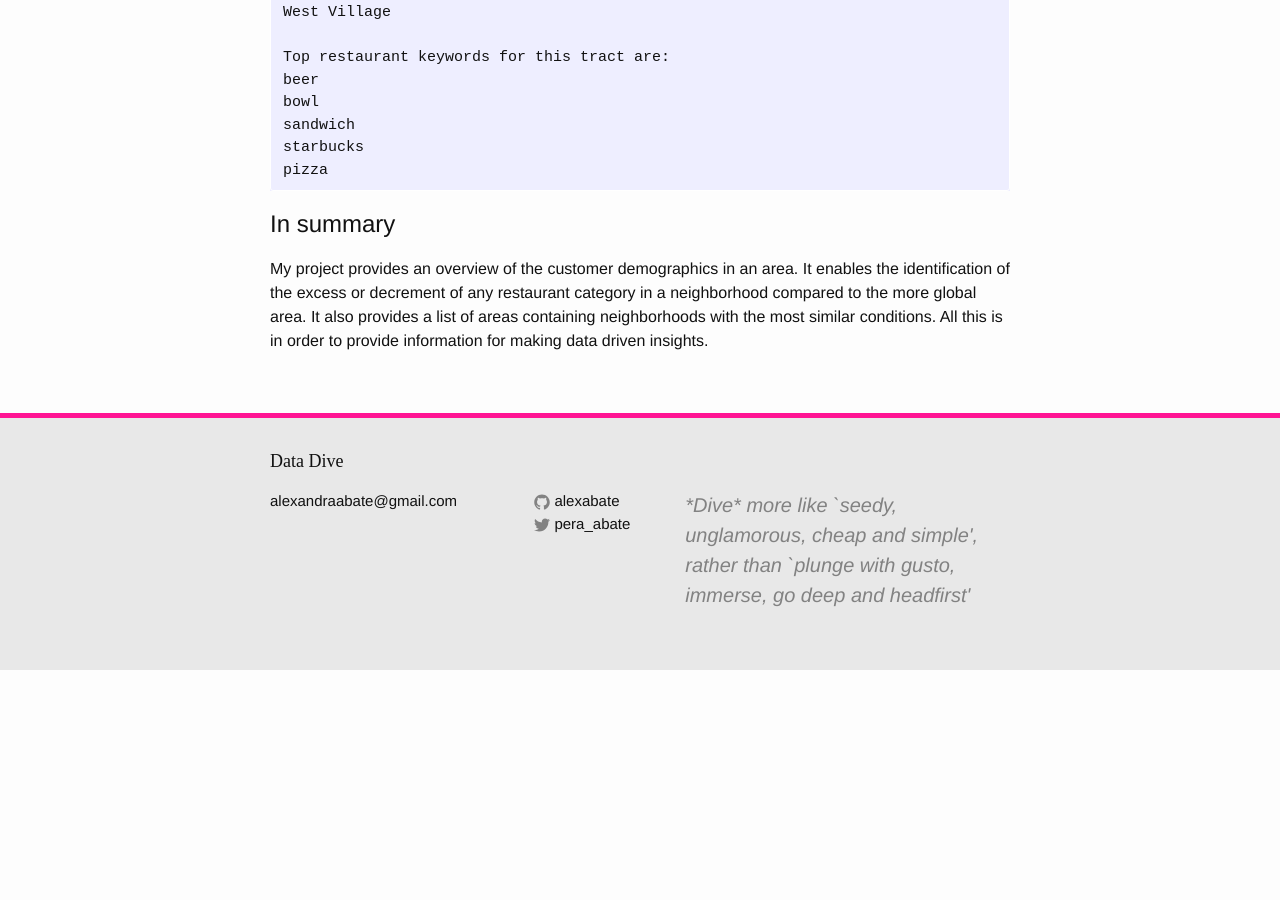
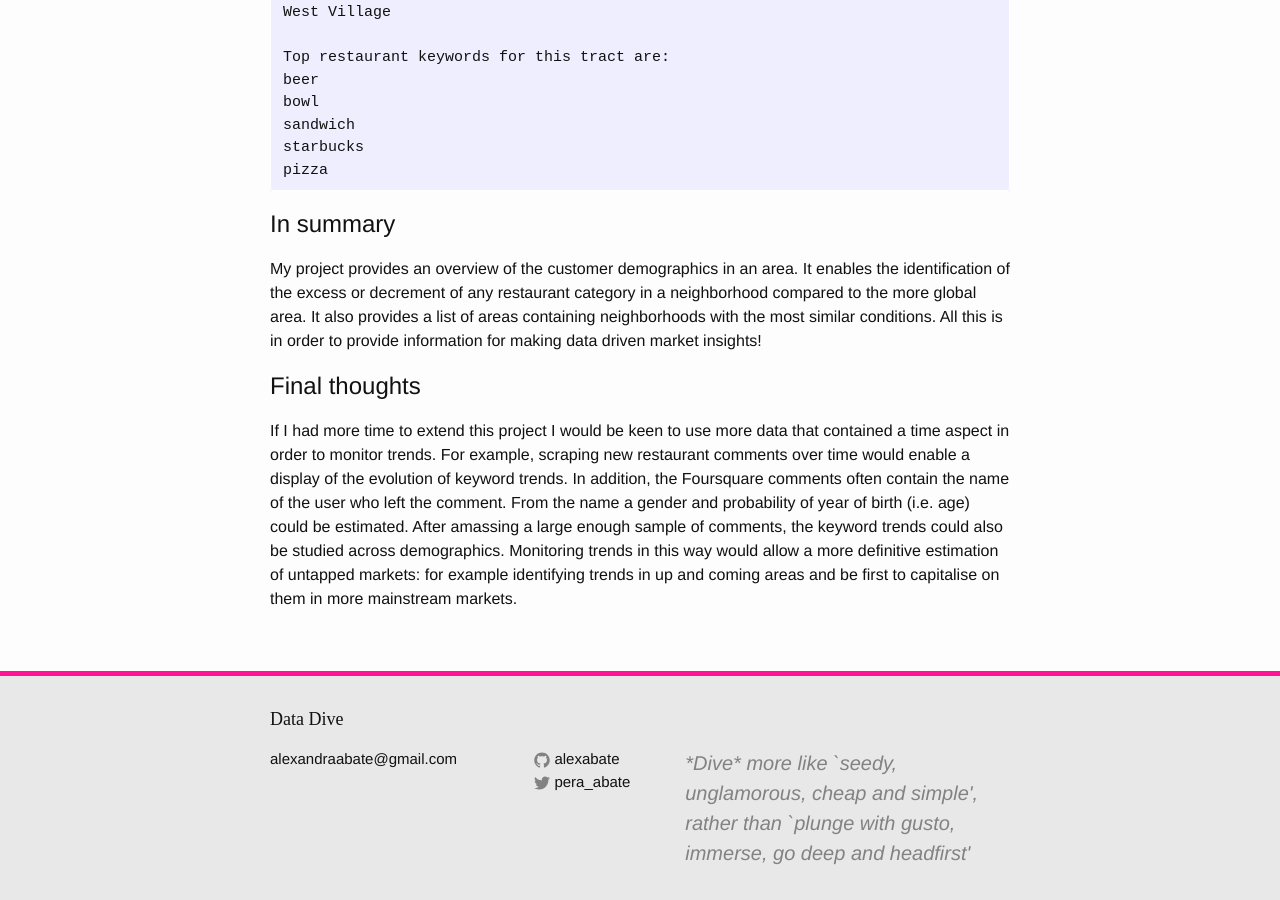
Before and after one commit to alexabate/alexabate.github.io, a Jekyll site: the page built from _posts/2016-10-03-market-insight.md, in a window 1280 px wide and 900 px high, scrolled down 7180 px. Built offline with Jekyll 4.4.1, drawn with Linux system fonts in a browser that asks for light colours; some web fonts are replaced; before the commit the page ends 7850 px from its top, so only the background shows below that; some of the changed text lies outside the part shown.

Commit message:
Update 2016-10-03-market-insight.md

```diff
--- a/_posts/2016-10-03-market-insight.md
+++ b/_posts/2016-10-03-market-insight.md
@@ -127,4 +127,8 @@ A user types an address located in Manhattan, and a series of diagnostics are re
 
 # In summary
 
-My project provides an overview of the customer demographics in an area. It enables the identification of the excess or decrement of any restaurant category in a neighborhood compared to the more global area. It also provides a list of areas containing neighborhoods with the most similar conditions. All this is in order to provide information for making data driven insights.
+My project provides an overview of the customer demographics in an area. It enables the identification of the excess or decrement of any restaurant category in a neighborhood compared to the more global area. It also provides a list of areas containing neighborhoods with the most similar conditions. All this is in order to provide information for making data driven market insights!
+
+# Final thoughts
+
+If I had more time to extend this project I would be keen to use more data that contained a time aspect in order to monitor trends. For example, scraping new restaurant comments over time would enable a display of the evolution of keyword trends. In addition, the Foursquare comments often contain the name of the user who left the comment. From the name a gender and probability of year of birth (i.e. age) could be estimated. After amassing a large enough sample of comments, the keyword trends could also be studied across demographics. Monitoring trends in this way would allow a more definitive estimation of untapped markets: for example identifying trends in up and coming areas and be first to capitalise on them in more mainstream markets.
```
Also changed, not shown: other parts of _posts/2016-10-03-market-insight.md (+1 -1 lines).
